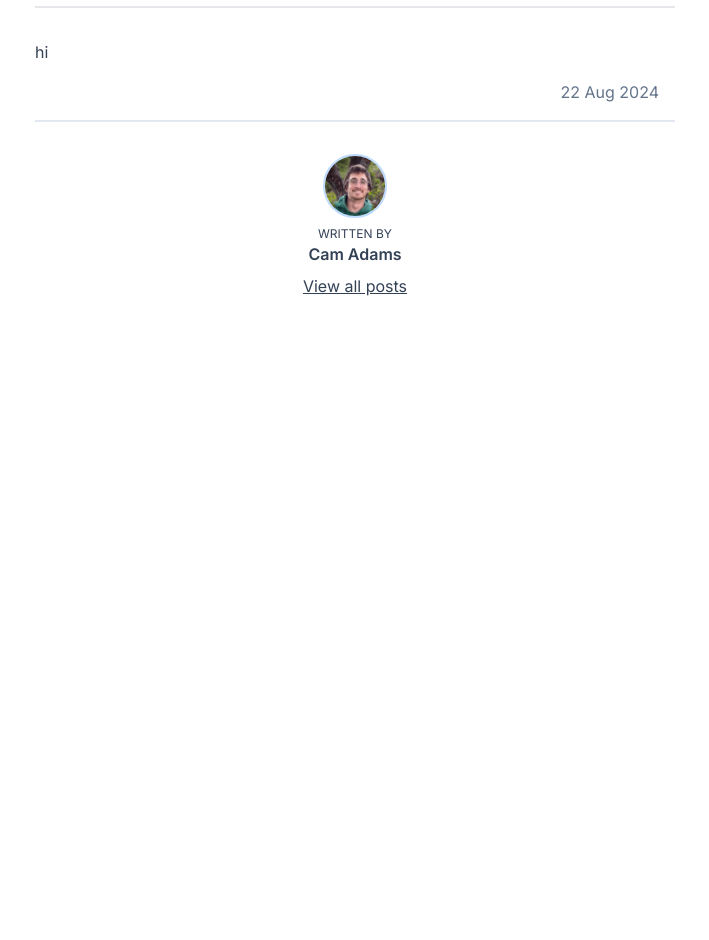
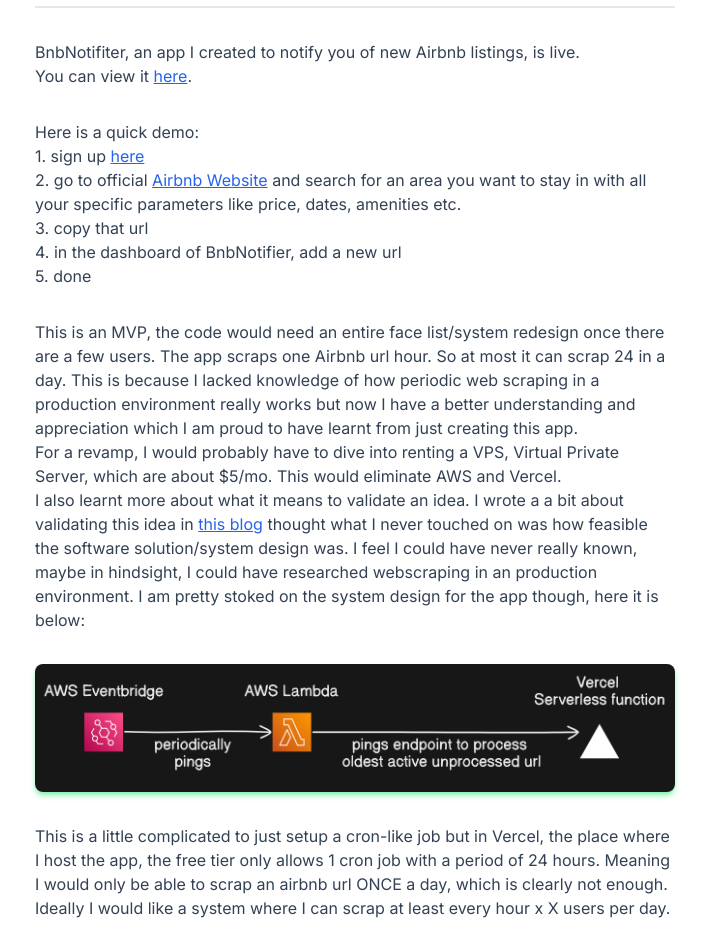
Before and after one commit to camadams/camthehuman, a Next.js app: page /blog/5 in a window 1280 px wide. Shown: the part 280-1220 px from the top of the page, without its empty margins (285-994 px from the left). Before the commit the page ends 800 px from the top, so only its background shows below. Built offline with nearby package versions, Linux system fonts and the light colour scheme.

Commit message:
feaure: blog 5, bnbnotifier is live

```diff
--- a/src/app/blog/5/page.tsx
+++ b/src/app/blog/5/page.tsx
@@ -1,7 +1,7 @@
 import NavBar from "@/app/navbar";
 import Footer from "../footer";
-import Image from "next/image";
 import Anch from "../Anc";
+import ImageWithCaption from "../ImageWithCaption";
 
 export const metadata = {
   title: "BnbNotifier: It is live! 🚀",
@@ -21,9 +21,35 @@
         </h3>
         <div className="flex flex-col gap-8">
           <div />
-          <p>hi</p>
-
-
+          <p>
+            BnbNotifiter, an app I created to notify you of new Airbnb listings, is live. <br />
+            You can view it <Anch link="https://bnbnotifier.com" text="here" addSpaceAtEnd={false} />.
+          </p>
+          <p>
+            Here is a quick demo:
+            <br /> 1. sign up <Anch link="https://bnbnotifier.com" text="here" addSpaceAtEnd={false} />
+            <br /> 2. go to official <Anch link="https://airbnb.com" text="Airbnb Website" addSpaceAtEnd={false} /> and search for an area you want to
+            stay in with all your specific parameters like price, dates, amenities etc.
+            <br /> 3. copy that url
+            <br /> 4. in the dashboard of BnbNotifier, add a new url
+            <br /> 5. done
+          </p>
+          <p>
+            This is an MVP, the code would need an entire face list/system redesign once there are a few users. The app scraps one Airbnb url hour. So
+            at most it can scrap 24 in a day. This is because I lacked knowledge of how periodic web scraping in a production environment really works
+            but now I have a better understanding and appreciation which I am proud to have learnt from just creating this app.
+            <br /> For a revamp, I would probably have to dive into renting a VPS, Virtual Private Server, which are about $5/mo. This would eliminate
+            AWS and Vercel. <br /> I also learnt more about what it means to validate an idea. I wrote a a bit about validating this idea in{" "}
+            <Anch link="/blog/1" text="this blog" addSpaceAtEnd={true} /> thought what I never touched on was how feasible the software
+            solution/system design was. I feel I could have never really known, maybe in hindsight, I could have researched webscraping in an
+            production environment. I am pretty stoked on the system design for the app though, here it is below:{" "}
+          </p>
+          <ImageWithCaption pixelWidth={1324} pixelLength={264} altText="insider" imageSrc="/bnbnotifier-system-design.png" children={null} />
+          <p>
+            This is a little complicated to just setup a cron-like job but in Vercel, the place where I host the app, the free tier only allows 1 cron
+            job with a period of 24 hours. Meaning I would only be able to scrap an airbnb url ONCE a day, which is clearly not enough. Ideally I
+            would like a system where I can scrap at least every hour x X users per day.
+          </p>
         </div>
 
         <Footer date={metadata.date} />
--- /dev/null
+++ b/src/app/blog/ImageWithCaption.tsx
@@ -0,0 +1,23 @@
+import Image from "next/image";
+export default function ImageWithCaption({
+  pixelLength,
+  pixelWidth,
+  imageSrc,
+  altText,
+  children,
+}: {
+  pixelLength: number;
+  pixelWidth: number;
+  imageSrc: string;
+  altText: string;
+  children: React.ReactNode;
+}) {
+  return (
+    <>
+      <div className={`relative flex flex-col items-center w-full mx-auto `} style={{ aspectRatio: `${pixelWidth} / ${pixelLength}` }}>
+        <Image className="object-contain shadow-md rounded-lg shadow-green-300" src={imageSrc} alt={altText} fill />
+      </div>
+      {children}
+    </>
+  );
+}
--- a/src/app/layout.tsx
+++ b/src/app/layout.tsx
@@ -14,6 +14,7 @@
 }: Readonly<{
   children: React.ReactNode;
 }>) {
+
   return (
     <html lang="en">
       <body className={`${inter.className} max-w-6xl mx-auto`}>{children}</body>
```
Also changed, not shown: public/bnbnotifier-system-design.png (added).
